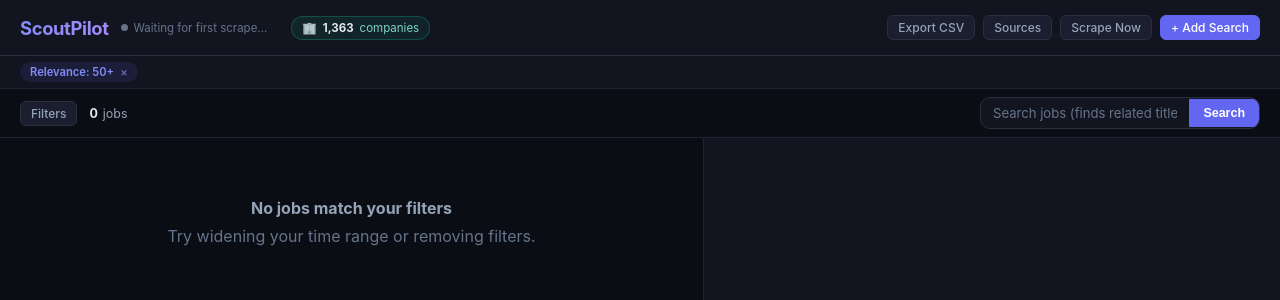
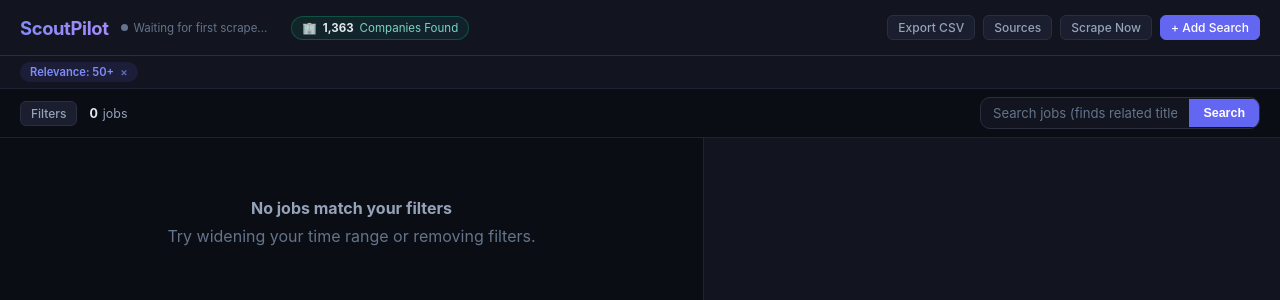
Before and after one commit to guru-dev-lab/scoutpilot, a FastAPI app: page / in a window 1280 px wide. Shown: the top 300 px of the page. Run offline with FastAPI, Linux system fonts and the light colour scheme; data that the repository does not hold is empty; parts of the project's set-up code (start-up, migrations or seed data) failed here and were passed over.

Commit message:
UI: simplify companies chip to 'N Companies Found' (drop 'found by AI')
Co-Authored-By: Claude Opus 4.8 <noreply@anthropic.com>

```diff
--- a/templates/index.html
+++ b/templates/index.html
@@ -2038,9 +2038,7 @@ async function loadCompanyStats() {
     var d = await res.json();
     var el = document.getElementById('companyStats');
     if (!el || !d || !d.total_companies) return;
-    var ai = d.discovered_by_ai || 0;
-    el.innerHTML = '🏢 <b>' + d.total_companies.toLocaleString() + '</b> companies'
-      + (ai > 0 ? ' <span class="ai-badge">&middot; +' + ai.toLocaleString() + ' found by AI</span>' : '');
+    el.innerHTML = '🏢 <b>' + d.total_companies.toLocaleString() + '</b> Companies Found';
   } catch (e) {}
 }
 
```
